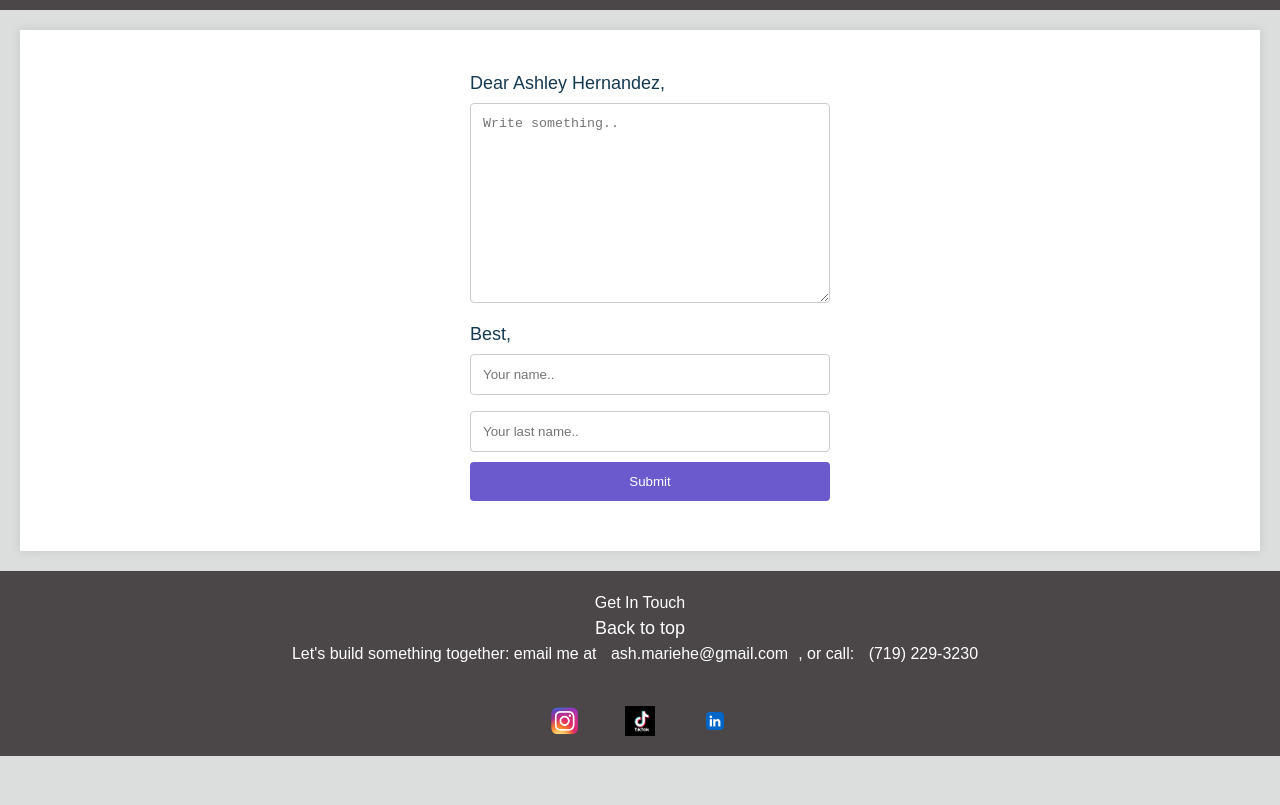
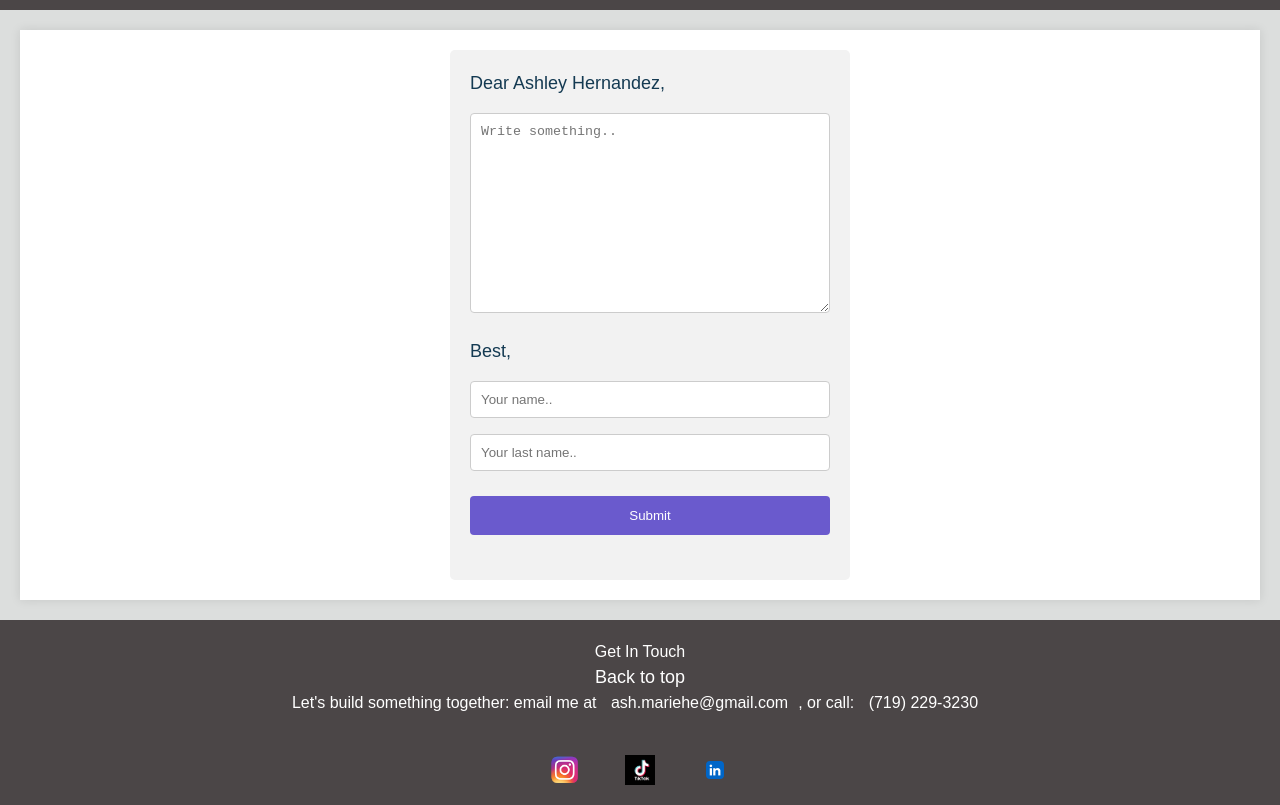
Before and after one commit to ashleybydesign/Ashley-by-Design-Portfolio, a plain HTML site: page contact.html in a window 1280 px wide. Shown: the part 54-859 px from the top of the page. Before the commit the page ends 810 px from the top, so only its background shows below. Drawn offline with Linux system fonts and the light colour scheme.

Commit message:
update 2.88

```diff
--- a/contact.html
+++ b/contact.html
@@ -1,21 +1,18 @@
 <!DOCTYPE html>
 <html lang="en">
 <head>
-    <meta charset="UTF-8" />
-    <meta name="viewport" content="width=device-width, initial-scale=1.0" />
-    <meta name="author" content="Ashley" />
-    <meta
-      name="description"
-      content="Ashley's Portfolio: A showcase of my projects and skills."
-    />
-    <link rel="stylesheet" href="styles/styles.css" />
+  <meta charset="UTF-8">
+  <meta name="viewport" content="width=device-width, initial-scale=1.0">
+  <meta name="author" content="Ashley">
+  <meta name="description" content="Ashley's Portfolio: A showcase of my projects and skills.">
+  <link rel="stylesheet" href="styles/styles.css">
   <script src="js/jquery-3.7.1.min.js"></script>
   <script src="js/scripts.js"></script>
   <title>Ashley: By Design</title>
 </head>
 <body>
   <header>
-      <img src="logo.png" alt="Your Logo" />
+    <img src="logo.png" alt="Your Logo">
     <nav>
       <ul>
         <li><a href="index.html">Home</a></li>
@@ -27,21 +24,18 @@
   <main>
     <div class="container-1">
       <form action="action_page.php">
-
-
+        <div class="form-row">
           <label for="subject">Dear Ashley Hernandez,</label>
-              <textarea id="subject" name="subject" placeholder="Write something.." style="height:200px"></textarea>
-
+          <textarea id="subject" name="subject" placeholder="Write something.." style="height: 200px"></textarea>
+        </div>
+        <div class="form-row">
           <label for="fname">Best,</label>
           <input type="text" id="fname" name="firstname" placeholder="Your name..">
-
-
           <input type="text" id="lname" name="lastname" placeholder="Your last name..">
-
-
-
+        </div>
+        <div class="form-row">
           <input type="submit" value="Submit">
-
+        </div>
       </form>
     </div>
   </main>
@@ -57,17 +51,9 @@
     </div>
   </footer>
   <footer>
-      <a href="#" target="_blank"
-        ><img src="Images/Social-Media/INSTAGRAM.png" alt="instagram"
-      /></a>
-      <a href="#" target="_blank"
-        ><img src="Images/Social-Media/tiktok-logo.jpg" alt="TikTok"
-      /></a>
-      <a href="#" target="_blank"
-        ><img
-          src="Images/Social-Media/linkedin-logo-linkedin-icon-transparent-free-png.webp"
-          alt="LinkedIn"
-      /></a>
+    <a href="#" target="_blank"><img src="Images/Social-Media/INSTAGRAM.png" alt="instagram"></a>
+    <a href="#" target="_blank"><img src="Images/Social-Media/tiktok-logo.jpg" alt="TikTok"></a>
+    <a href="#" target="_blank"><img src="Images/Social-Media/linkedin-logo-linkedin-icon-transparent-free-png.webp" alt="LinkedIn"></a>
   </footer>
 </body>
 </html>
--- a/styles/styles.css
+++ b/styles/styles.css
@@ -137,7 +137,6 @@ footer {
   text-align: center;
 }
 
-
 footer a {
   text-decoration: none;
   color: white;
@@ -182,17 +181,87 @@ footer img {
     text-align: unset;
     padding: 20px 0 13px;
   }
-  .mobile-menu {
-    display: block;
+  .container-1 {
+    padding: 10px; /* Adjust padding as needed */
   }
-.container-1{
-
-    max-width: 600px; /* Adjust for larger screens */
+  .form-row {
+    flex-direction: column;
+    align-items: flex-start;
+  }
+  .form-row label {
+    margin-right: 0;
+  }
+  .form-row input[type="text"],
+  .form-row textarea {
+    width: 100%;
+  }
+}
+.container-1 {
+  width: 100%;
+  max-width: 400px; /* Adjust as needed */
+  margin: 0 auto;
+  padding: 20px;
+  border-radius: 5px;
+  background-color: #f2f2f2;
 }
 
-  textarea {
-    height: 200px; /* Increase the height for larger screens if needed */
+label,
+textarea,
+input[type="text"],
+input[type="submit"] {
+  width: 100%;
+  box-sizing: border-box;
+  margin-bottom: 10px;
 }
+
+.form-row {
+  display: flex;
+  flex-direction: column;
+  align-items: flex-start;
+  margin-bottom: 15px;
+}
+
+.form-row label {
+  flex: 1;
+  margin-right: 10px;
+}
+
+.form-row input[type="text"],
+.form-row textarea {
+  flex: 2;
+  width: 100%;
+  padding: 10px;
+  border: 1px solid #ccc;
+  border-radius: 4px;
+  box-sizing: border-box;
+  margin-bottom: 10px;
+}
+
+.form-row textarea {
+  flex: none;
+  width: 100%;
+}
+input[type=submit]:hover {
+  background-color: #6a5acd;
+}
+@media only screen and (max-width: 640px) {
+  .form-row input[type="submit"] {
+    background-color: var(--primary-color); /* Set to your primary color */
+    color: white;
+    padding: 12px 20px;
+    border: none;
+    border-radius: 4px;
+    cursor: pointer;
+  }
+
+  .form-row input[type="submit"]:hover {
+    background-color: var(--secondary-color); /* Set to your secondary color */
+  }
+
+  .container-1 {
+    padding: 10px;
+  }
+
 }
 #myNavtoggle {
   display: none;
@@ -249,7 +318,6 @@ footer img {
   padding: 10px;
 }
 
-
 @media only screen and (min-width: 1024px) {
   .col-lg-7 {
     width: 50%;
@@ -272,8 +340,11 @@ footer img {
   li {
     float: left;
   }
+
   /* Style inputs with type="text", select elements and textareas */
-input[type=text], select, textarea {
+  input[type=text],
+  select,
+  textarea {
     width: 100%; /* Full width */
     padding: 12px; /* Some padding */
     border: 1px solid #ccc; /* Gray border */
@@ -281,8 +352,7 @@ input[type=text], select, textarea {
     box-sizing: border-box; /* Make sure that padding and width stays in place */
     margin-top: 6px; /* Add a top margin */
     margin-bottom: 16px; /* Bottom margin */
-  resize: vertical /* Allow the user to vertically resize the textarea (not horizontally) */
-
+    resize: vertical; /* Allow the user to vertically resize the textarea (not horizontally) */
   }
 
   /* Style the submit button with a specific background color etc */
@@ -296,21 +366,8 @@ input[type=submit] {
   }
 
   /* When moving the mouse over the submit button, add a darker green color */
-input[type=submit]:hover {
-  background-color: #6a5acd;
-}
+
 
   /* Add a background color and some padding around the form */
-.container-1 {
-  width: 100%;
-  max-width: 400px; /* Adjust the max-width to your preference */
-  margin: 0 auto;
-  padding: 20px;
+
 }
-
-label, textarea, input[type="text"], input[type="submit"] {
-  width: 100%;
-  box-sizing: border-box;
-  margin-bottom: 10px;
-}
-}
```
Also changed, not shown: index.html (+1 -13 lines). Lines whose indentation alone changed are shown as unchanged.
